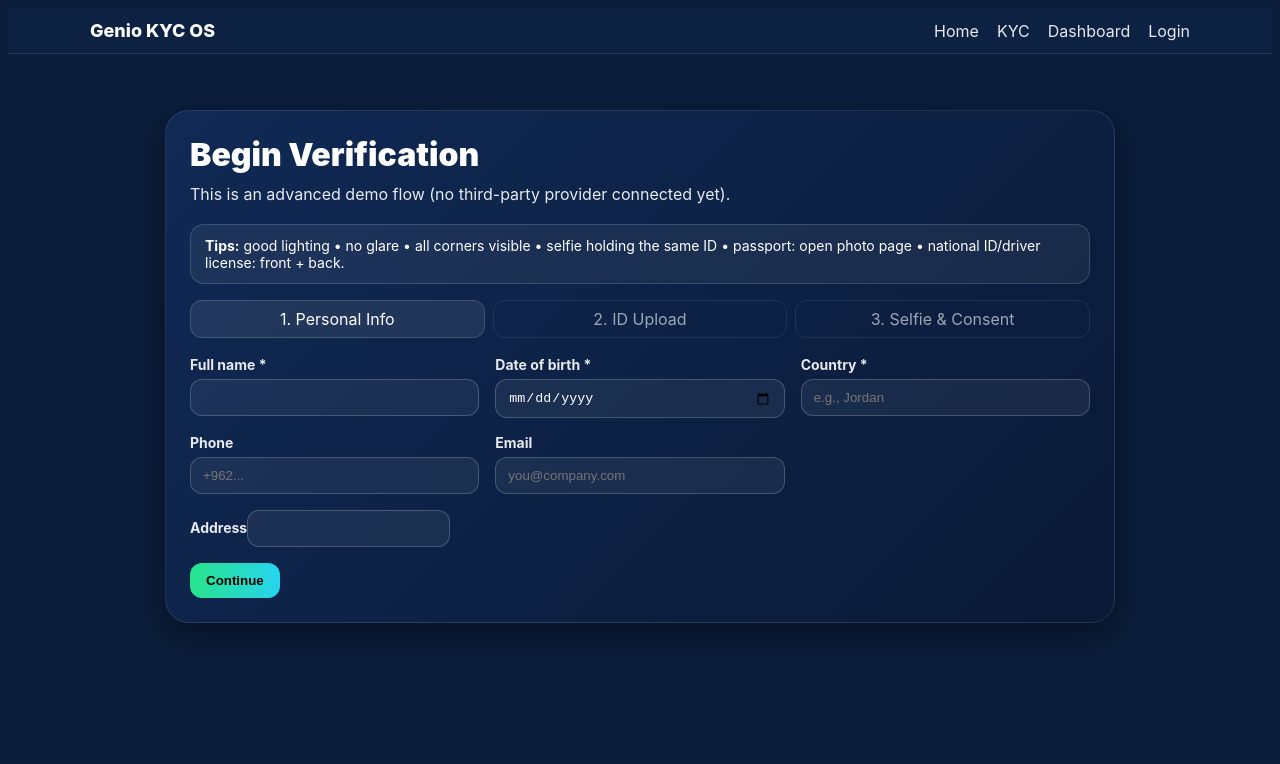
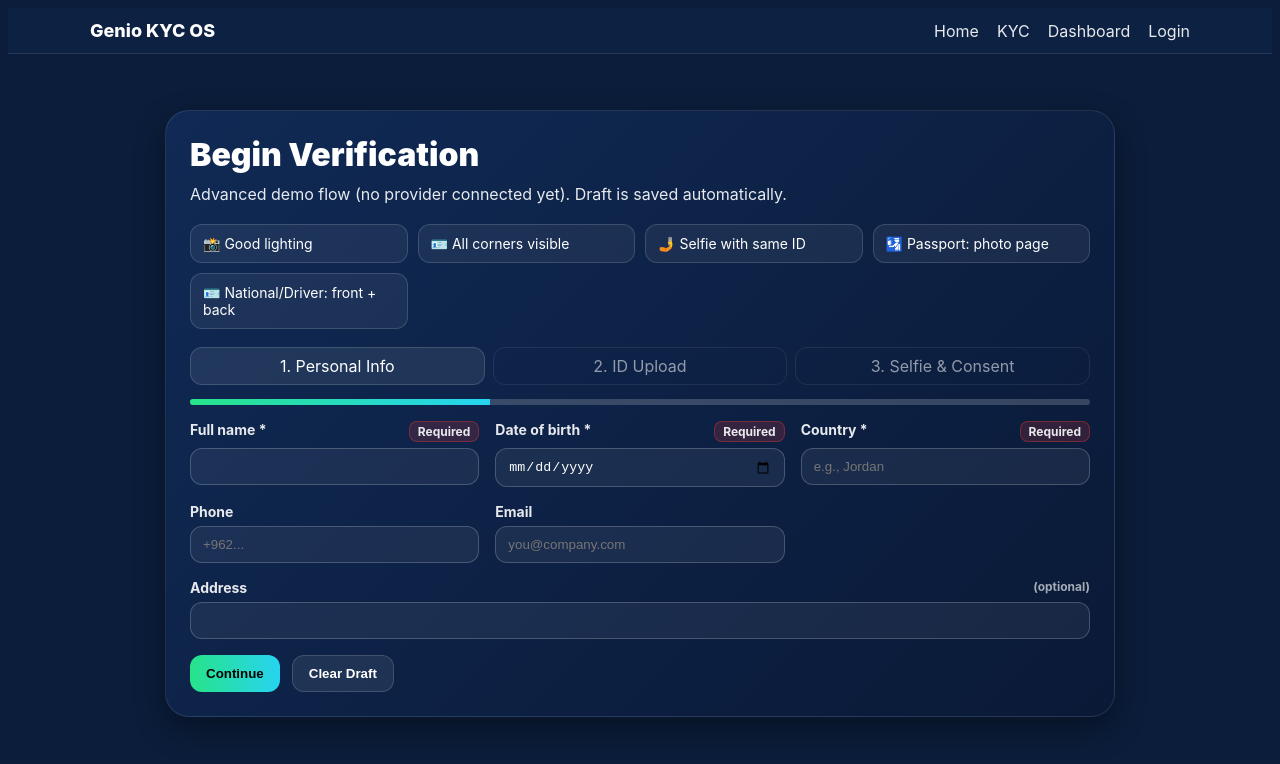
Before and after one commit to genio-ai/genio-os, a Next.js app: page /kyc in a window 1280 px wide. Shown: the top 764 px of the page. Built offline with nearby package versions, Linux system fonts and the light colour scheme.

Commit message:
Update kyc.js

```diff
--- a/pages/kyc.js
+++ b/pages/kyc.js
@@ -1,7 +1,7 @@
-// pages/kyc.js  — Genio KYC OS (advanced demo)
+// pages/kyc.js — Genio KYC OS (Pro KYC Flow)
 import Head from "next/head";
 import Link from "next/link";
-import { useMemo, useState } from "react";
+import { useEffect, useMemo, useState } from "react";
 
 const ui = {
   page:{minHeight:"100vh",background:"#0B1D3A",color:"#fff",fontFamily:"-apple-system, Segoe UI, Roboto, Arial, sans-serif"},
@@ -14,129 +14,141 @@ const ui = {
   card:{border:"1px solid rgba(255,255,255,0.1)",background:"linear-gradient(135deg,#102A55,#0A1936)",borderRadius:24,padding:24,boxShadow:"0 12px 30px rgba(0,0,0,0.35)"},
   h1:{fontSize:32,fontWeight:900,margin:"0 0 8px"},
   p:{opacity:.9,lineHeight:1.6,margin:"0 0 16px"},
-  tips:{borderRadius:14,padding:"12px 14px",background:"rgba(255,255,255,0.06)",border:"1px solid rgba(255,255,255,0.15)",fontSize:14,marginBottom:16},
-  steps:{display:"grid",gridTemplateColumns:"repeat(3,1fr)",gap:8,margin:"6px 0 18px"},
-  step:{textAlign:"center",padding:"8px 10px",borderRadius:12,border:"1px solid rgba(255,255,255,0.15)",opacity:.6},
+  tips:{display:"grid",gridTemplateColumns:"repeat(auto-fit,minmax(180px,1fr))",gap:10,margin:"10px 0 18px"},
+  tip:{borderRadius:12,border:"1px solid rgba(255,255,255,0.15)",background:"rgba(255,255,255,0.06)",padding:"10px 12px",fontSize:14,display:"flex",gap:8,alignItems:"center"},
+  steps:{display:"grid",gridTemplateColumns:"repeat(3,1fr)",gap:8,margin:"6px 0 14px"},
+  step:{textAlign:"center",padding:"8px 10px",borderRadius:12,border:"1px solid rgba(255,255,255,0.15)",opacity:.55},
   stepAct:{opacity:1,background:"rgba(255,255,255,0.08)"},
+  bar:{height:6,background:"rgba(255,255,255,0.18)",borderRadius:999,overflow:"hidden",margin:"6px 0 16px"},
+  barFill:(w)=>({height:"100%",width:w,background:"linear-gradient(90deg,#27E38A,#27D4F0)"}),
   grid:{display:"grid",gridTemplateColumns:"repeat(auto-fit,minmax(240px,1fr))",gap:16,marginTop:12},
   field:{display:"flex",flexDirection:"column",gap:6},
-  label:{fontWeight:700,fontSize:14,opacity:.9},
+  label:{fontWeight:700,fontSize:14,opacity:.9,display:"flex",justifyContent:"space-between"},
+  hint:{fontSize:12,opacity:.7},
   input:{borderRadius:12,border:"1px solid rgba(255,255,255,0.2)",background:"rgba(255,255,255,0.06)",color:"#fff",padding:"10px 12px",outline:"none"},
   file:{borderRadius:12,border:"1px dashed rgba(255,255,255,0.25)",background:"rgba(255,255,255,0.05)",color:"#fff",padding:"14px 12px"},
-  note:{fontSize:12,opacity:.72,marginTop:4},
   row:{display:"flex",gap:12,flexWrap:"wrap",marginTop:16},
   btnPri:{borderRadius:12,padding:"10px 16px",fontWeight:700,color:"#000",background:"linear-gradient(90deg,#27E38A,#27D4F0)",border:"none",cursor:"pointer"},
-  btn:{borderRadius:12,padding:"10px 16px",fontWeight:700,border:"1px solid rgba(255,255,255,0.15)",background:"rgba(255,255,255,0.08)",color:"#fff",cursor:"pointer"},
+  btn:{borderRadius:12,padding:"10px 16px",fontWeight:700,border:"1px solid rgba(255,255,255,0.15)",background:"rgba(255,255,255,0.08)",color:"#fff",cursor:"pointer",textDecoration:"none"},
   err:{marginTop:10,padding:"10px 12px",borderRadius:12,background:"rgba(227,55,55,0.15)",border:"1px solid rgba(227,55,55,0.35)"},
   ok:{marginTop:10,padding:"10px 12px",borderRadius:12,background:"rgba(39,227,138,0.15)",border:"1px solid rgba(39,227,138,0.35)"},
   preview:{marginTop:8,display:"flex",gap:10,flexWrap:"wrap"},
-  img:{width:120,height:80,objectFit:"cover",borderRadius:10,border:"1px solid rgba(255,255,255,0.2)"},
+  img:{width:120,height:84,objectFit:"cover",borderRadius:10,border:"1px solid rgba(255,255,255,0.2)"},
+  chip:(ok)=>({fontSize:12,borderRadius:8,padding:"2px 8px",marginLeft:8,background: ok?"rgba(39,227,138,.2)":"rgba(227,55,55,.2)",border:`1px solid ${ok?"rgba(39,227,138,.45)":"rgba(227,55,55,.45)"}`}),
+  note:{fontSize:12,opacity:.72,marginTop:4},
 };
 
-const MAX_SIZE = 8 * 1024 * 1024; // 8MB
+const MAX_SIZE = 8*1024*1024; // 8MB
+const DRAFT_KEY = "genio_kyc_draft";
+const LIST_KEY  = "genio_kyc";
 
 export default function KYC(){
   const [step,setStep] = useState(1);
+  const [form,setForm] = useState({
+    fullName:"", dob:"", country:"", phone:"", email:"", address:"",
+    idType:"passport", consent:false, livenessOk:false
+  });
+  const [idFront,setIdFront] = useState(null);
+  const [idBack,setIdBack]   = useState(null);
+  const [selfie,setSelfie]   = useState(null);
+  const [msg,setMsg]         = useState({ok:false,text:""});
 
-  // بيانات المستخدم
-  const [form,setForm] = useState({
-    fullName:"", dob:"", country:"",
-    phone:"", email:"", address:"",
-    idType:"passport", consent:false
-  });
+  // restore draft
+  useEffect(()=>{
+    try{
+      const d = JSON.parse(localStorage.getItem(DRAFT_KEY)||"null");
+      if(d){ setForm((f)=>({...f,...d.form})); setMsg({ok:true,text:"Draft restored"}); }
+    }catch{}
+  },[]);
+  // autosave draft
+  useEffect(()=>{
+    try{ localStorage.setItem(DRAFT_KEY, JSON.stringify({form})); }catch{}
+  },[form]);
 
-  // ملفات
-  const [idFront,setIdFront]   = useState(null);   // لكل الأنواع
-  const [idBack,setIdBack]     = useState(null);   // للهوية الوطنية/رخصة
-  const [selfie,setSelfie]     = useState(null);   // سيلفي حامل الهوية
+  const onChange = (e)=>{
+    const {name,value,type,checked} = e.target;
+    setForm(prev=>({...prev,[name]: type==="checkbox"? checked : value}));
+  };
+  const clearDraft = ()=>{ localStorage.removeItem(DRAFT_KEY); setMsg({ok:true,text:"Draft cleared"}); };
 
-  // رسائل النظام
-  const [msg,setMsg] = useState({ok:false, text:""});
-
-  // معاينة
   const preview = useMemo(()=>({
     idFront: idFront ? URL.createObjectURL(idFront) : "",
     idBack : idBack  ? URL.createObjectURL(idBack)  : "",
     selfie : selfie  ? URL.createObjectURL(selfie)  : "",
   }),[idFront,idBack,selfie]);
 
-  const onChange = (e)=>{
-    const {name,value,type,checked} = e.target;
-    setForm(prev=>({...prev,[name]: type==="checkbox"? checked : value}));
+  // live validation
+  const validName   = form.fullName.trim().length>=3;
+  const validDOB    = !!form.dob;
+  const validCountry= !!form.country.trim();
+  const validEmail  = !form.email || /^\S+@\S+\.\S+$/.test(form.email);
+  const validPhone  = !form.phone || /^\+?[0-9\-() ]{7,}$/.test(form.phone);
+
+  const checkFile = (f, imgOnly=false)=>{
+    if(!f) return false;
+    if(f.size>MAX_SIZE) return false;
+    if(imgOnly && !f.type.startsWith("image/")) return false;
+    return true;
   };
 
-  const checkFile = (f, acceptImageOnly=false)=>{
-    if(!f) return "Missing file";
-    if(f.size > MAX_SIZE) return "File too large (max 8MB)";
-    if(acceptImageOnly && !f.type.startsWith("image/")) return "Image required";
-    return "";
-  };
-
-  // تحقق لكل خطوة
-  const validateStep = ()=>{
+  const stepError = ()=>{
     if(step===1){
-      if(!form.fullName || !form.dob || !form.country) return "Name, date of birth and country are required";
-      if(form.email && !/^\S+@\S+\.\S+$/.test(form.email)) return "Invalid email format";
-      if(form.phone && !/^\+?[0-9\-() ]{7,}$/.test(form.phone)) return "Invalid phone number";
+      if(!validName||!validDOB||!validCountry) return "Name, DOB and Country are required";
+      if(!validEmail) return "Invalid email format";
+      if(!validPhone) return "Invalid phone number";
       return "";
     }
     if(step===2){
-      const e1 = checkFile(idFront,false);
-      if(e1) return "ID (front) is required";
-      if(form.idType!=="passport"){
-        const e2 = checkFile(idBack,false);
-        if(e2) return "ID (back) is required";
-      }
+      if(!checkFile(idFront)) return "ID (front) is required";
+      if(form.idType!=="passport" && !checkFile(idBack)) return "ID (back) is required";
       return "";
     }
     if(step===3){
-      const e3 = checkFile(selfie,true);
-      if(e3) return "Selfie holding the ID is required";
-      if(!form.consent) return "You must accept consent";
+      if(!checkFile(selfie,true)) return "Selfie holding the ID is required";
+      if(!form.livenessOk) return "Liveness check not confirmed";
+      if(!form.consent) return "Consent is required";
       return "";
     }
     return "";
   };
 
   const next = ()=>{
-    const err = validateStep();
-    if(err){ setMsg({ok:false,text:err}); return; }
-    setMsg({ok:true,text:"Looks good"}); setStep(s=>Math.min(s+1,3));
+    const e = stepError();
+    if(e){ setMsg({ok:false,text:e}); return; }
+    setMsg({ok:true,text:"Looks good"}); setStep(s=>Math.min(3,s+1));
   };
-  const back = ()=>{ setMsg({ok:false,text:""}); setStep(s=>Math.max(s-1,1)); };
+  const back = ()=>{ setMsg({ok:false,text:""}); setStep(s=>Math.max(1,s-1)); };
 
-  const handleSubmit = (e)=>{
+  const submit = (e)=>{
     e.preventDefault();
-    const err = validateStep();
-    if(err){ setMsg({ok:false,text:err}); return; }
+    const eMsg = stepError();
+    if(eMsg){ setMsg({ok:false,text:eMsg}); return; }
 
-    // قواعد قبول/رفض بسيطة (demo “smart rules”)
-    // - رفض إن كان البلد فاضي
-    // - رفض ID Back مفقود لما النوع ليس جواز
-    // - غير ذلك pending
+    // simple decision rules (demo)
     let status = "pending";
-    if(!form.country) status = "rejected";
-    if(form.idType!=="passport" && !idBack) status = "rejected";
+    if(form.idType!=="passport" && !idBack) status="rejected";
+    if(!form.country) status="rejected";
+    if(form.livenessOk && checkFile(selfie,true)) status = status==="rejected"?"rejected":"pending";
 
     const record = {
       id: crypto?.randomUUID ? crypto.randomUUID() : String(Date.now()),
       status,
       ...form,
-      idFrontName: idFront?.name,
-      idBackName : idBack?.name,
-      selfieName : selfie?.name,
+      idFrontName:idFront?.name, idBackName:idBack?.name, selfieName:selfie?.name,
       submittedAt: new Date().toISOString()
     };
-
     try{
-      const list = JSON.parse(localStorage.getItem("genio_kyc")||"[]");
+      const list = JSON.parse(localStorage.getItem(LIST_KEY)||"[]");
       list.push(record);
-      localStorage.setItem("genio_kyc", JSON.stringify(list));
-      setMsg({ok:true,text:`Submitted. Status: ${status}. View it in Dashboard.`});
+      localStorage.setItem(LIST_KEY, JSON.stringify(list));
+      localStorage.removeItem(DRAFT_KEY);
+      setMsg({ok:true,text:`Submitted. Status: ${status}. You can review it in Dashboard.`});
     }catch{
-      setMsg({ok:false,text:"Unexpected error while saving. Try again."});
+      setMsg({ok:false,text:"Unexpected error. Try again."});
     }
   };
+
+  const progress = `${(step/3)*100}%`;
 
   return (
     <>
@@ -158,35 +170,45 @@ export default function KYC(){
         <section style={ui.wrap}>
           <div style={ui.card}>
             <h1 style={ui.h1}>Begin Verification</h1>
-            <p style={ui.p}>This is an advanced demo flow (no third-party provider connected yet).</p>
+            <p style={ui.p}>Advanced demo flow (no provider connected yet). Draft is saved automatically.</p>
 
-            {/* تعليمات */}
+            {/* tips */}
             <div style={ui.tips}>
-              <b>Tips:</b> good lighting • no glare • all corners visible • selfie holding the same ID • passport: open photo page • national ID/driver license: front + back.
+              <div style={ui.tip}>📸 Good lighting</div>
+              <div style={ui.tip}>🪪 All corners visible</div>
+              <div style={ui.tip}>🤳 Selfie with same ID</div>
+              <div style={ui.tip}>🛂 Passport: photo page</div>
+              <div style={ui.tip}>🪪 National/Driver: front + back</div>
             </div>
 
-            {/* شريط الخطوات */}
+            {/* steps + progress */}
             <div style={ui.steps}>
-              <div style={{...ui.step, ...(step===1?ui.stepAct:{})}}>1. Personal Info</div>
-              <div style={{...ui.step, ...(step===2?ui.stepAct:{})}}>2. ID Upload</div>
-              <div style={{...ui.step, ...(step===3?ui.stepAct:{})}}>3. Selfie & Consent</div>
+              <div style={{...ui.step,...(step===1?ui.stepAct:{})}}>1. Personal Info</div>
+              <div style={{...ui.step,...(step===2?ui.stepAct:{})}}>2. ID Upload</div>
+              <div style={{...ui.step,...(step===3?ui.stepAct:{})}}>3. Selfie & Consent</div>
             </div>
+            <div style={ui.bar}><div style={ui.barFill(progress)} /></div>
 
-            <form onSubmit={handleSubmit}>
-              {/* STEP 1 */}
+            <form onSubmit={submit}>
               {step===1 && (
                 <>
                   <div style={ui.grid}>
                     <div style={ui.field}>
-                      <label style={ui.label}>Full name *</label>
+                      <label style={ui.label}>
+                        Full name * {form.fullName.trim().length>=3?<span style={ui.chip(true)}>OK</span>:<span style={ui.chip(false)}>Required</span>}
+                      </label>
                       <input style={ui.input} name="fullName" value={form.fullName} onChange={onChange}/>
                     </div>
                     <div style={ui.field}>
-                      <label style={ui.label}>Date of birth *</label>
+                      <label style={ui.label}>
+                        Date of birth * {form.dob?<span style={ui.chip(true)}>OK</span>:<span style={ui.chip(false)}>Required</span>}
+                      </label>
                       <input style={ui.input} type="date" name="dob" value={form.dob} onChange={onChange}/>
                     </div>
                     <div style={ui.field}>
-                      <label style={ui.label}>Country *</label>
+                      <label style={ui.label}>
+                        Country * {form.country.trim()?<span style={ui.chip(true)}>OK</span>:<span style={ui.chip(false)}>Required</span>}
+                      </label>
                       <input style={ui.input} name="country" value={form.country} onChange={onChange} placeholder="e.g., Jordan"/>
                     </div>
                     <div style={ui.field}>
@@ -197,32 +219,30 @@ export default function KYC(){
                       <label style={ui.label}>Email</label>
                       <input style={ui.input} name="email" value={form.email} onChange={onChange} placeholder="you@company.com"/>
                     </div>
-                    <div style={ui.field} style={{gridColumn:"1/-1"}}>
-                      <label style={ui.label}>Address</label>
+                    <div style={{...ui.field,gridColumn:"1/-1"}}>
+                      <label style={ui.label}>Address <span style={ui.hint}>(optional)</span></label>
                       <input style={ui.input} name="address" value={form.address} onChange={onChange}/>
                     </div>
                   </div>
 
                   <div style={ui.row}>
                     <button type="button" onClick={next} style={ui.btnPri}>Continue</button>
+                    <button type="button" onClick={clearDraft} style={ui.btn}>Clear Draft</button>
                   </div>
                 </>
               )}
 
-              {/* STEP 2 */}
               {step===2 && (
                 <>
                   <div style={ui.grid}>
-                    <div className="idType" style={ui.field}>
+                    <div style={ui.field}>
                       <label style={ui.label}>ID type *</label>
                       <select name="idType" value={form.idType} onChange={onChange} style={ui.input}>
                         <option value="passport">Passport</option>
                         <option value="nid">National ID</option>
                         <option value="dl">Driver License</option>
                       </select>
-                      <div style={ui.note}>
-                        Passport: one photo. National ID / Driver License: front + back.
-                      </div>
+                      <div style={ui.note}>Passport: one photo. National/Driver: front + back.</div>
                     </div>
 
                     <div style={ui.field}>
@@ -247,23 +267,29 @@ export default function KYC(){
                 </>
               )}
 
-              {/* STEP 3 */}
               {step===3 && (
                 <>
                   <div style={ui.grid}>
                     <div style={ui.field}>
-                      <label style={ui.label}>Upload selfie holding your ID *</label>
+                      <label style={ui.label}>Upload selfie with the same ID *</label>
                       <input type="file" accept="image/*" onChange={(e)=>setSelfie(e.target.files?.[0]||null)} style={ui.file}/>
                       {preview.selfie && <div style={ui.preview}><img src={preview.selfie} style={{...ui.img,height:120}} alt="selfie"/></div>}
-                      <div style={ui.note}>Face and ID must be fully visible. No sunglasses or heavy filters.</div>
+                      <div style={ui.note}>No sunglasses • face fully visible • hold the ID next to your face.</div>
                     </div>
-                  </div>
-
-                  <div style={{marginTop:12}}>
-                    <label style={{display:"flex",alignItems:"center",gap:8}}>
-                      <input type="checkbox" name="consent" checked={form.consent} onChange={onChange}/>
-                      <span>I confirm the information is accurate and I consent to verification.</span>
-                    </label>
+                    <div style={ui.field}>
+                      <label style={ui.label}>Liveness (demo)</label>
+                      <label style={{display:"flex",alignItems:"center",gap:8}}>
+                        <input type="checkbox" name="livenessOk" checked={form.livenessOk} onChange={onChange}/>
+                        <span>I confirm I blinked and moved my head slowly.</span>
+                      </label>
+                    </div>
+                    <div style={{...ui.field,gridColumn:"1/-1"}}>
+                      <label style={ui.label}>Consent *</label>
+                      <label style={{display:"flex",alignItems:"center",gap:8}}>
+                        <input type="checkbox" name="consent" checked={form.consent} onChange={onChange}/>
+                        <span>I consent to identity verification and processing of my data.</span>
+                      </label>
+                    </div>
                   </div>
 
                   <div style={ui.row}>
```
